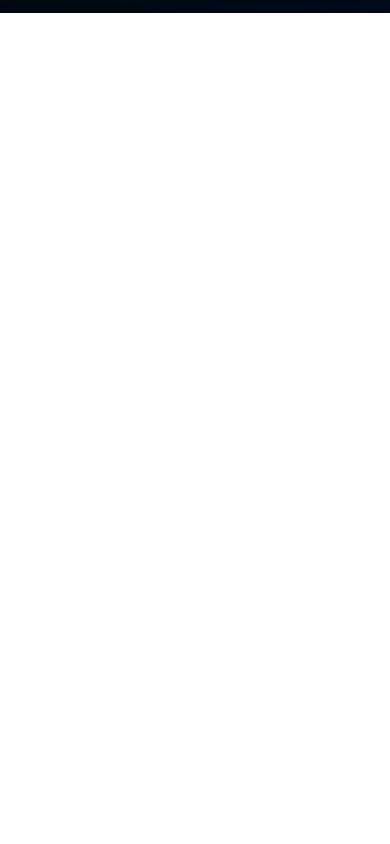
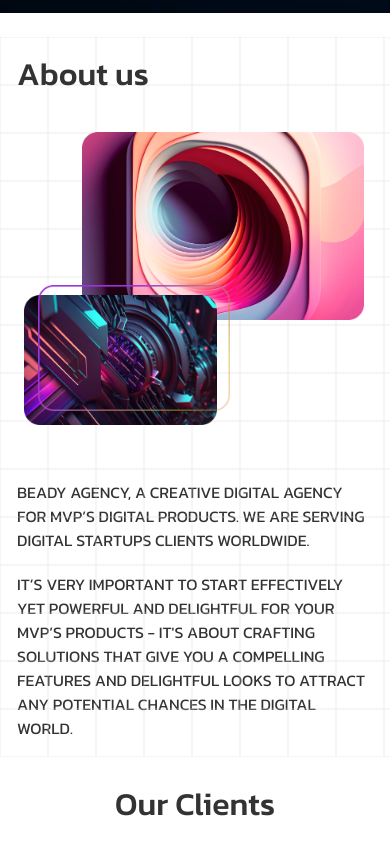
Before and after one commit to einand0/weecom-test, a plain HTML site: page index.html in a window 390 px wide. Shown: the part 560-1404 px from the top of the page. Before the commit the page ends 844 px from the top, so only its background shows below. Drawn offline with nearby package versions, Linux system fonts and the light colour scheme.

Commit message:
about us section implementation breakpoint: 390px

```diff
--- a/css/style.css
+++ b/css/style.css
@@ -272,7 +272,7 @@
         transition: 0.5s ease-in-out;
     }
 
-    .desktop-header>ul>li>a:hover::after{
+    .desktop-header>ul>li>a:hover::after {
         width: 100%;
     }
 
@@ -296,7 +296,7 @@
         font-size: 32px;
     }
 
-    .primary-btn-mobile{
+    .primary-btn-mobile {
         width: 270px;
     }
 
@@ -327,7 +327,7 @@
         top: 40%;
     }
 
-    .text-wrapper{
+    .text-wrapper {
         width: 1325px;
         margin: 0 auto;
     }
@@ -344,3 +344,88 @@
     }
 
 }
+
+/* HERO SECTION END  */
+
+/* ABOUT US SECTION  */
+
+.about-us {
+    width: 100vw;
+    padding: 17px;
+    overflow: hidden;
+    display: flex;
+    flex-direction: column;
+    position: relative;
+}
+
+.about-us>h2 {
+    color: #333;
+    font-size: 32px;
+    font-weight: 500;
+    z-index: 4;
+    height: 51vh;
+    margin-top: 20px;
+}
+
+.about-us>p {
+    color: #333;
+    font-size: 16px;
+    font-weight: 400;
+    text-transform: uppercase;
+    margin-bottom: 20px;
+}
+
+.bg-square {
+    position: absolute;
+    top: 24px;
+    left: 0;
+    z-index: 1;
+}
+
+.aboutus-img1 {
+    position: absolute;
+    top: 119px;
+    left: 82px;
+    z-index: 1;
+}
+
+.aboutus-img1>img {
+    width: 282px;
+    height: 188px;
+}
+
+.aboutus-img2 {
+    position: absolute;
+    top: 282px;
+    left: 24px;
+    z-index: 2;
+}
+
+.aboutus-img2>img {
+    width: 193px;
+    height: 130px;
+}
+
+.aboutus-img2-rec {
+    position: absolute;
+    top: 272px;
+    left: 38px;
+    z-index: 3;
+}
+
+.aboutus-img2-rec>img {
+    width: 192px;
+    height: 126px;
+}
+
+.about-us>h3 {
+    color: #333;
+    font-size: 32px;
+    font-weight: 500;
+    text-align: center;
+    margin: 20px 0 20px 0;
+}
+
+.clients-mobile-logo{
+    width: 90%;
+}
--- a/index.html
+++ b/index.html
@@ -99,25 +99,30 @@
 
         <!-- TITLES  -->
         <div class="text-wrapper">
-            <div class="text-box"><h1 class="title-one"><span>Creative</span> digital solutions\</h1></div>
-            <div class="text-box"><h1 data-aos="zoom-in" class="title-two">For you mvp's <span>products</span>.</h1></div>
-            <div class="text-box"><p data-aos="zoom-in" class="title-three">Win your pitch, build <br> effective products.</p></div>
+            <div class="text-box">
+                <h1 class="title-one"><span>Creative</span> digital solutions\</h1>
+            </div>
+            <div class="text-box">
+                <h1 data-aos="zoom-in" class="title-two">For you mvp's <span>products</span>.</h1>
+            </div>
+            <div class="text-box">
+                <p data-aos="zoom-in" class="title-three">Win your pitch, build <br> effective products.</p>
+            </div>
             <div class="text-box"><button class="hero-section-btn primary-btn-mobile" data-aos="zoom-in">Book a call
-                <img src="./public/assets/arrow.png" alt="arrow-icon" width="29"/>
+                    <img src="./public/assets/arrow.png" alt="arrow-icon" width="29" />
                 </button></div>
         </div>
     </section>
 
 
     <!-- ABOUT US SECTION -->
-    <!-- <section class="about-us">
-
+    <section class="about-us">
 
         <h2 data-aos="zoom-in">About <span>us</span></h2>
+
         <p data-aos="zoom-in">beady agency, a creative digital agency for mvp’s digital products. we are serving digital
-            startups
-            clients worldwide.
-            it’s very important to start effectively yet powerful and delightful for your mvp’s products - it's
+            startups clients worldwide.</p>
+        <p data-aos="zoom-in"> it’s very important to start effectively yet powerful and delightful for your mvp’s products - it's
             about crafting solutions that give you a compelling features and delightful looks to attract any
             potential chances in the digital world.</p>
 
@@ -126,19 +131,19 @@
             <img src="./public/assets/squares-bg.png">
         </div>
         <div class="aboutus-img1">
-            <img src="./public/assets/aboutus-1.png">
+            <img src="./public/assets/aboutus-2.png">
         </div>
         <div class="aboutus-img2">
-            <img src="./public/assets/aboutus-2.png">
+            <img src="./public/assets/aboutus-1.png">
         </div>
         <div class="aboutus-img2-rec">
             <img src="./public/assets/rec.png">
         </div>
 
-        <h3 data-aos="fade-right">Our clients</h3>
-        <img data-aos="fade-right" src="./public/assets/client-logos.png" class="clients-logo">
+        <h3 data-aos="fade-right">Our Clients</h3>
+        <img data-aos="fade-right" src="./public/assets/mobile-client-logos.png" class="clients-mobile-logo">
 
-    </section> -->
+    </section>
 
 
     <!-- OUR PROJECTS SECTION  -->
```
Also changed, not shown: public/assets/mobile-client-logos.png (added). Lines whose indentation alone changed are shown as unchanged.
